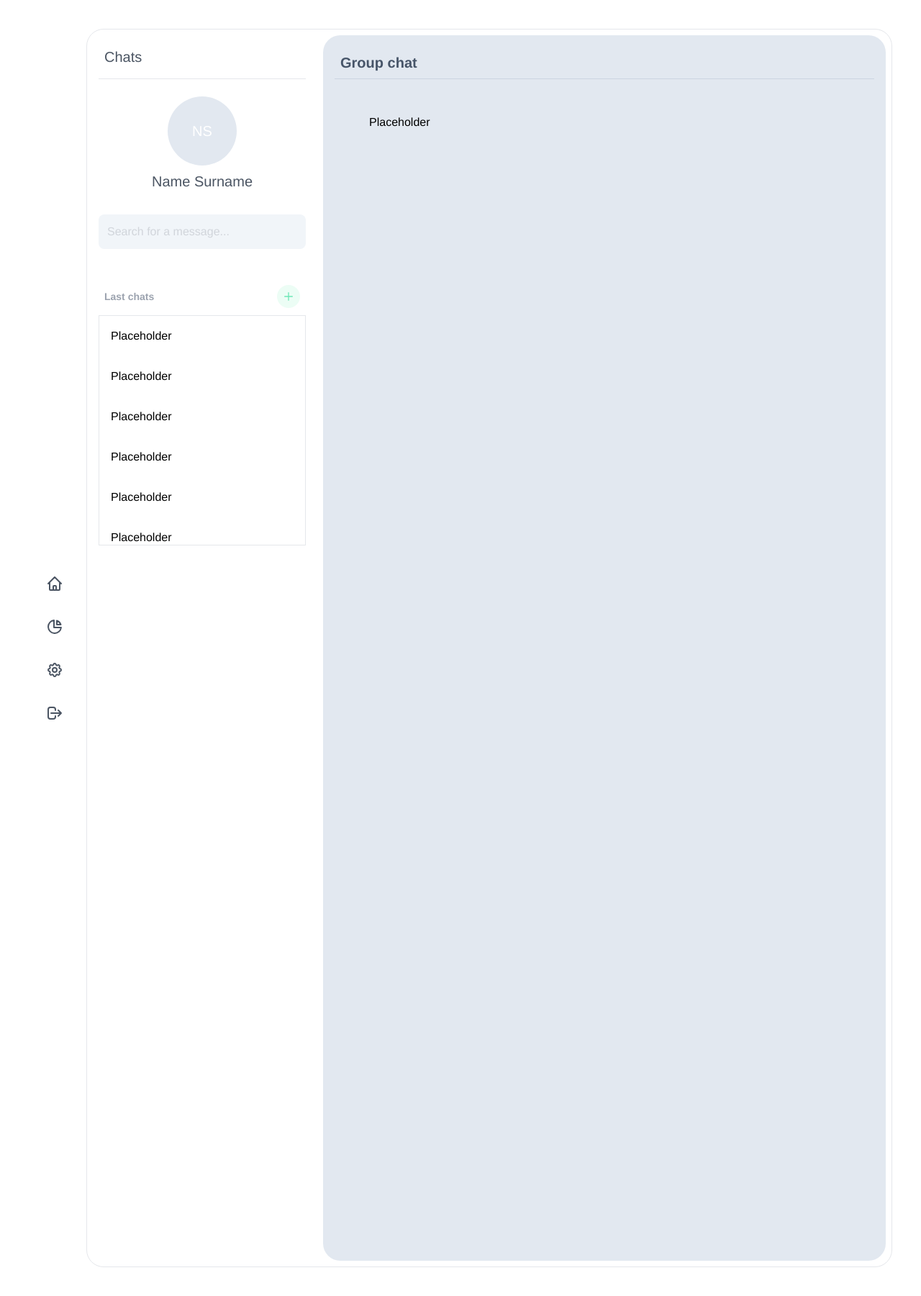
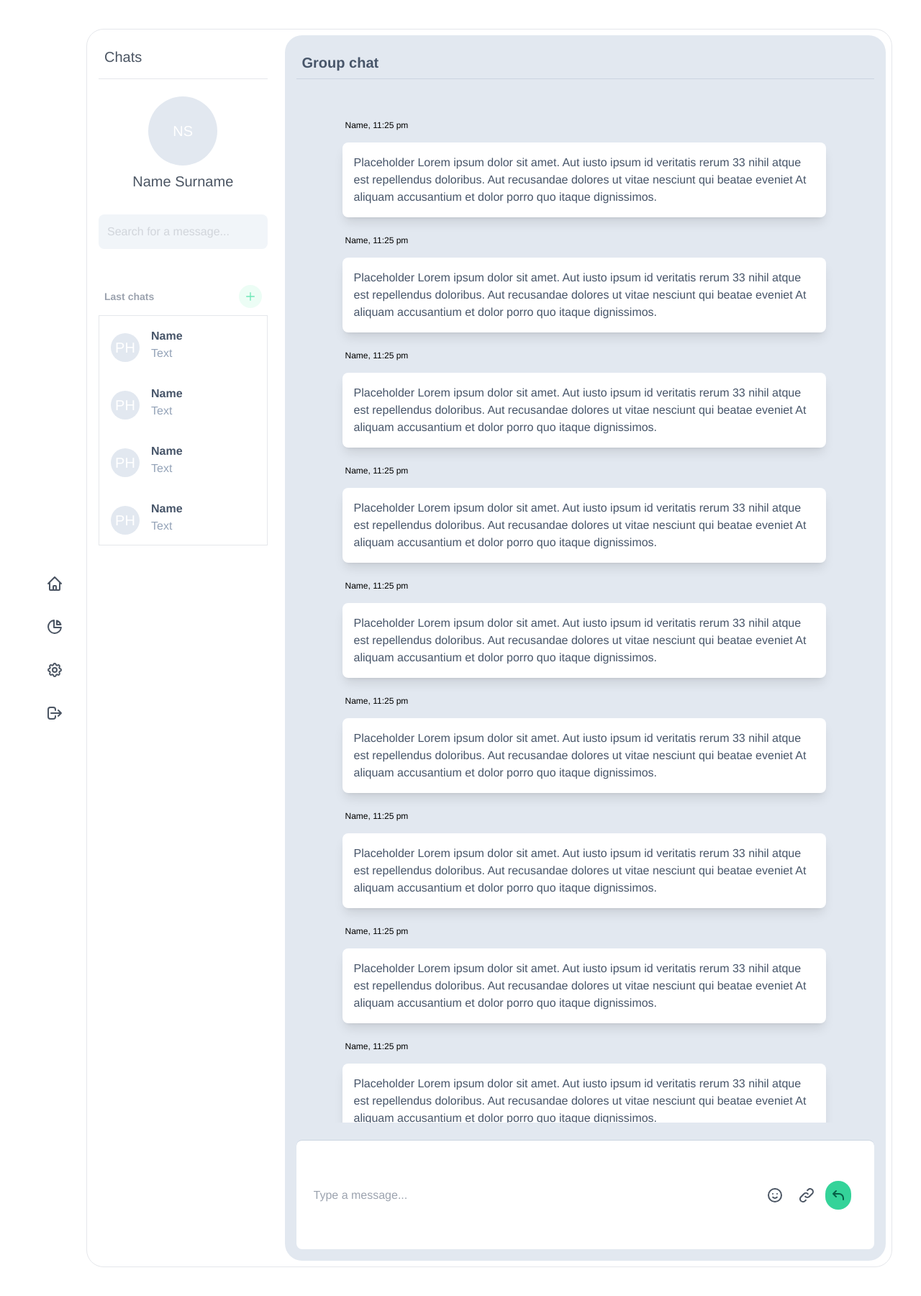
Before and after one commit to WebAppBertoliBoutet/WebApp, a Flask app: page / in a window 1280 px wide. Shown: the whole page at 72% size. Run offline with Flask 2, Linux system fonts and the light colour scheme; data comes from the database, SQL or seed files in the repository; some libraries are stand-ins or nearby versions.

Commit message:
chat frontend

```diff
--- a/templates/home.html.jinja2
+++ b/templates/home.html.jinja2
@@ -6,28 +6,38 @@
         <div class="grow flex flex-col justify-center space-y-5 p-4">
 
             <button class="inline-flex items-center justify-center w-10 h-10 mr-2 text-gray-600 transition-colors duration-150 rounded-full focus:shadow-outline hover:text-emerald-500 hover:bg-emerald-100">
-            <svg xmlns="http://www.w3.org/2000/svg" class="h-6 w-6" fill="none" viewBox="0 0 24 24" stroke="currentColor">
-            <path stroke-linecap="round" stroke-linejoin="round" stroke-width="2" d="M3 12l2-2m0 0l7-7 7 7M5 10v10a1 1 0 001 1h3m10-11l2 2m-2-2v10a1 1 0 01-1 1h-3m-6 0a1 1 0 001-1v-4a1 1 0 011-1h2a1 1 0 011 1v4a1 1 0 001 1m-6 0h6" />
+                <svg xmlns="http://www.w3.org/2000/svg" class="h-6 w-6" fill="none" viewBox="0 0 24 24"
+                     stroke="currentColor">
+                    <path stroke-linecap="round" stroke-linejoin="round" stroke-width="2"
+                          d="M3 12l2-2m0 0l7-7 7 7M5 10v10a1 1 0 001 1h3m10-11l2 2m-2-2v10a1 1 0 01-1 1h-3m-6 0a1 1 0 001-1v-4a1 1 0 011-1h2a1 1 0 011 1v4a1 1 0 001 1m-6 0h6"/>
                 </svg>
             </button>
 
             <button class="inline-flex items-center justify-center w-10 h-10 mr-2 text-gray-600 transition-colors duration-150 rounded-full focus:shadow-outline hover:text-emerald-500 hover:bg-emerald-100">
-            <svg xmlns="http://www.w3.org/2000/svg" class="h-6 w-6" fill="none" viewBox="0 0 24 24" stroke="currentColor">
-              <path stroke-linecap="round" stroke-linejoin="round" stroke-width="2" d="M11 3.055A9.001 9.001 0 1020.945 13H11V3.055z" />
-              <path stroke-linecap="round" stroke-linejoin="round" stroke-width="2" d="M20.488 9H15V3.512A9.025 9.025 0 0120.488 9z" />
+                <svg xmlns="http://www.w3.org/2000/svg" class="h-6 w-6" fill="none" viewBox="0 0 24 24"
+                     stroke="currentColor">
+                    <path stroke-linecap="round" stroke-linejoin="round" stroke-width="2"
+                          d="M11 3.055A9.001 9.001 0 1020.945 13H11V3.055z"/>
+                    <path stroke-linecap="round" stroke-linejoin="round" stroke-width="2"
+                          d="M20.488 9H15V3.512A9.025 9.025 0 0120.488 9z"/>
                 </svg>
             </button>
 
             <button class="inline-flex items-center justify-center w-10 h-10 mr-2 text-gray-600 transition-colors duration-150 rounded-full focus:shadow-outline hover:text-emerald-500 hover:bg-emerald-100">
-              <svg xmlns="http://www.w3.org/2000/svg" class="h-6 w-6" fill="none" viewBox="0 0 24 24" stroke="currentColor">
-              <path stroke-linecap="round" stroke-linejoin="round" stroke-width="2" d="M10.325 4.317c.426-1.756 2.924-1.756 3.35 0a1.724 1.724 0 002.573 1.066c1.543-.94 3.31.826 2.37 2.37a1.724 1.724 0 001.065 2.572c1.756.426 1.756 2.924 0 3.35a1.724 1.724 0 00-1.066 2.573c.94 1.543-.826 3.31-2.37 2.37a1.724 1.724 0 00-2.572 1.065c-.426 1.756-2.924 1.756-3.35 0a1.724 1.724 0 00-2.573-1.066c-1.543.94-3.31-.826-2.37-2.37a1.724 1.724 0 00-1.065-2.572c-1.756-.426-1.756-2.924 0-3.35a1.724 1.724 0 001.066-2.573c-.94-1.543.826-3.31 2.37-2.37.996.608 2.296.07 2.572-1.065z" />
-              <path stroke-linecap="round" stroke-linejoin="round" stroke-width="2" d="M15 12a3 3 0 11-6 0 3 3 0 016 0z" />
+                <svg xmlns="http://www.w3.org/2000/svg" class="h-6 w-6" fill="none" viewBox="0 0 24 24"
+                     stroke="currentColor">
+                    <path stroke-linecap="round" stroke-linejoin="round" stroke-width="2"
+                          d="M10.325 4.317c.426-1.756 2.924-1.756 3.35 0a1.724 1.724 0 002.573 1.066c1.543-.94 3.31.826 2.37 2.37a1.724 1.724 0 001.065 2.572c1.756.426 1.756 2.924 0 3.35a1.724 1.724 0 00-1.066 2.573c.94 1.543-.826 3.31-2.37 2.37a1.724 1.724 0 00-2.572 1.065c-.426 1.756-2.924 1.756-3.35 0a1.724 1.724 0 00-2.573-1.066c-1.543.94-3.31-.826-2.37-2.37a1.724 1.724 0 00-1.065-2.572c-1.756-.426-1.756-2.924 0-3.35a1.724 1.724 0 001.066-2.573c-.94-1.543.826-3.31 2.37-2.37.996.608 2.296.07 2.572-1.065z"/>
+                    <path stroke-linecap="round" stroke-linejoin="round" stroke-width="2"
+                          d="M15 12a3 3 0 11-6 0 3 3 0 016 0z"/>
                 </svg>
             </button>
 
             <button class="inline-flex items-center justify-center w-10 h-10 mr-2 text-gray-600 transition-colors duration-150 rounded-full focus:shadow-outline hover:text-emerald-500 hover:bg-emerald-100">
-              <svg xmlns="http://www.w3.org/2000/svg" class="h-6 w-6" fill="none" viewBox="0 0 24 24" stroke="currentColor">
-              <path stroke-linecap="round" stroke-linejoin="round" stroke-width="2" d="M17 16l4-4m0 0l-4-4m4 4H7m6 4v1a3 3 0 01-3 3H6a3 3 0 01-3-3V7a3 3 0 013-3h4a3 3 0 013 3v1" />
+                <svg xmlns="http://www.w3.org/2000/svg" class="h-6 w-6" fill="none" viewBox="0 0 24 24"
+                     stroke="currentColor">
+                    <path stroke-linecap="round" stroke-linejoin="round" stroke-width="2"
+                          d="M17 16l4-4m0 0l-4-4m4 4H7m6 4v1a3 3 0 01-3 3H6a3 3 0 01-3-3V7a3 3 0 013-3h4a3 3 0 013 3v1"/>
                 </svg>
             </button>
         </div>
@@ -47,21 +57,29 @@
                 <div class="text-xl text-gray-600 p-2">
                     Name Surname
                 </div>
-                <input class="w-full h-12 px-3 mt-6 text-base text-gray-600 placeholder-gray-300 rounded-lg bg-slate-100 focus:outline-none" type="text" placeholder="Search for a message..."/>
+                <input class="w-full h-12 px-3 mt-6 text-base text-gray-600 placeholder-gray-300 rounded-lg bg-slate-100 focus:outline-none"
+                       type="text" placeholder="Search for a message..."/>
             </div>
             <div id="chats-log-container" class="flex flex-col">
                 <div class="flex justify-between items-center mt-10">
                     <span class="py-4 px-2 font-semibold text-gray-400 text-sm">Last chats</span>
                     <button class="inline-flex items-center justify-center w-8 h-8 mr-2 text-emerald-300 transition-colors duration-150 rounded-full focus:shadow-outline bg-emerald-50">
-                        <svg xmlns="http://www.w3.org/2000/svg" class="h-4 w-4" fill="none" viewBox="0 0 24 24" stroke="currentColor">
-                          <path stroke-linecap="round" stroke-linejoin="round" stroke-width="2" d="M12 4v16m8-8H4" />
+                        <svg xmlns="http://www.w3.org/2000/svg" class="h-4 w-4" fill="none" viewBox="0 0 24 24"
+                             stroke="currentColor">
+                            <path stroke-linecap="round" stroke-linejoin="round" stroke-width="2" d="M12 4v16m8-8H4"/>
                         </svg>
                     </button>
                 </div>
                 <div id="chats-log" class="border max-h-80 overflow-y-scroll">
                     {% for item in [1,2,3,4,5,6,7,8,9] %}
-                    <div class="p-4 hover:bg-slate-50 relative">
-                        Placeholder
+                        <div class="pl-4 hover:bg-slate-50 flex">
+                            <div class="mt-6 w-10 h-10 flex justify-center items-center rounded-full bg-slate-200 text-xl text-white uppercase">
+                                PH
+                            </div>
+                            <div class="flex flex-col p-4">
+                                <span class="font-semibold text-slate-600">Name</span>
+                                <span class="text-slate-400">Text</span>
+                            </div>
                         </div>
                     {% endfor %}
                 </div>
@@ -71,12 +89,47 @@
 {% endblock %}
 
 {% block current_chat %}
-     <main class="p-4 divide-y flex flex-col divide-slate-300">
+    <main class="p-4 w-full divide-y flex flex-col divide-slate-300">
         <section class="text-xl text-slate-600 font-semibold p-2">
             Group chat
         </section>
-         <section class="p-12">
-            Placeholder
+        <section class="flex flex-col p-12 overflow-y-scroll">
+            {% for item in [1,2,3,4,5,6,7,8,9] %}
+                <p class="text-xs ml-5 mt-2">
+                    Name, 11:25 pm
+                </p>
+                <div class="p-4 m-4 rounded-lg text-slate-600 bg-white shadow-lg max-w-2xl">
+                    Placeholder Lorem ipsum dolor sit amet. Aut iusto ipsum id veritatis rerum 33 nihil atque est
+                    repellendus doloribus. Aut recusandae dolores ut vitae nesciunt qui beatae eveniet At aliquam
+                    accusantium et dolor porro quo itaque dignissimos.
+                </div>
+            {% endfor %}
+        </section>
+        <section
+                class="flex items-center w-full h-40 px-6 py-3 mt-6 text-base text-slate-600 placeholder-gray-300 rounded-lg bg-white">
+            <input class="basis-11/12 focus:outline-none" type="text" placeholder="Type a message..."/>
+            <button class="inline-flex items-center justify-center w-10 h-10 mr-2 text-gray-600 transition-colors duration-150 rounded-full focus:shadow-outline hover:text-emerald-500 hover:bg-emerald-100">
+                <svg xmlns="http://www.w3.org/2000/svg" class="h-6 w-6" fill="none" viewBox="0 0 24 24"
+                     stroke="currentColor">
+                    <path stroke-linecap="round" stroke-linejoin="round" stroke-width="2"
+                          d="M14.828 14.828a4 4 0 01-5.656 0M9 10h.01M15 10h.01M21 12a9 9 0 11-18 0 9 9 0 0118 0z"/>
+                </svg>
+            </button>
+            <button class="inline-flex items-center justify-center w-10 h-10 mr-2 text-gray-600 transition-colors duration-150 rounded-full focus:shadow-outline hover:text-emerald-500 hover:bg-emerald-100">
+                <svg xmlns="http://www.w3.org/2000/svg" class="h-6 w-6" fill="none" viewBox="0 0 24 24"
+                     stroke="currentColor">
+                    <path stroke-linecap="round" stroke-linejoin="round" stroke-width="2"
+                          d="M13.828 10.172a4 4 0 00-5.656 0l-4 4a4 4 0 105.656 5.656l1.102-1.101m-.758-4.899a4 4 0 005.656 0l4-4a4 4 0 00-5.656-5.656l-1.1 1.1"/>
+                </svg>
+            </button>
+            <button class="inline-flex items-center justify-center w-10 h-10 mr-2 text-emerald-800 bg-emerald-400 transition-colors duration-150 rounded-full focus:shadow-outline hover:text-emerald-600 hover:bg-emerald-300">
+                <svg xmlns="http://www.w3.org/2000/svg" class="h-5 w-5" viewBox="0 0 20 20" fill="currentColor">
+                    <path fill-rule="evenodd"
+                          d="M7.707 3.293a1 1 0 010 1.414L5.414 7H11a7 7 0 017 7v2a1 1 0 11-2 0v-2a5 5 0 00-5-5H5.414l2.293 2.293a1 1 0 11-1.414 1.414l-4-4a1 1 0 010-1.414l4-4a1 1 0 011.414 0z"
+                          clip-rule="evenodd"/>
+                </svg>
+            </button>
+
         </section>
     </main>
 {% endblock %}
--- a/templates/layouts/layout.html.jinja2
+++ b/templates/layouts/layout.html.jinja2
@@ -22,7 +22,7 @@
         {% endblock %}
         </div>
 
-        <div class="grow rounded-3xl m-2 bg-slate-200">
+        <div class="flex grow rounded-3xl m-2 bg-slate-200">
         {% block current_chat %}
         {% endblock %}
         </div>
```
Lines whose indentation alone changed are shown as unchanged.
